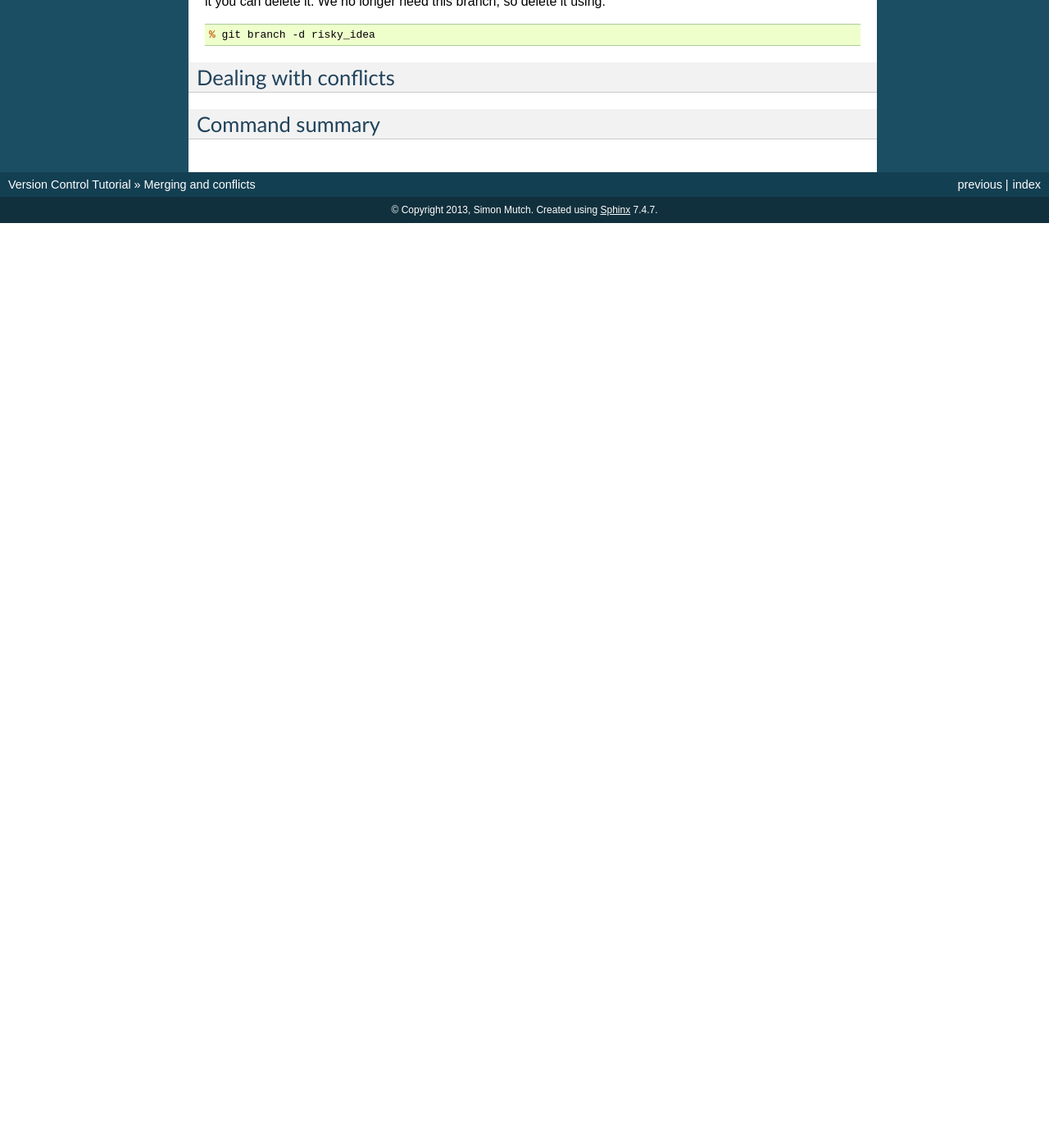
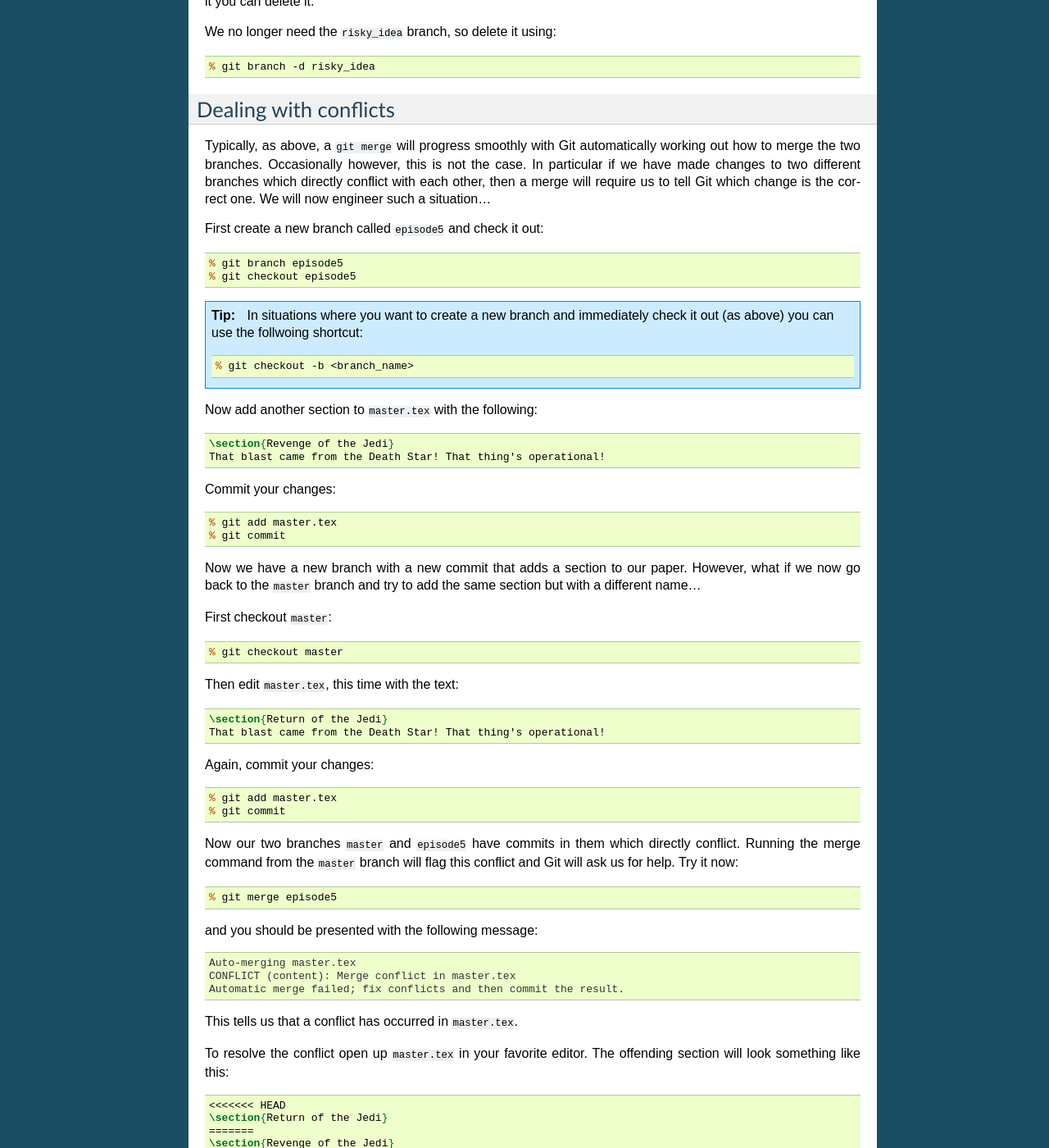
Before and after one commit to AstroinformaticsAU/VersionControlTutorial, a Sphinx documentation site: the page built from source/pages/4-merging.rst, in a window 1280 px wide and 1400 px high, scrolled down 589 px. Shown: the whole window at 82% size. Built offline with Sphinx 7.4.7, drawn with Linux system fonts in a browser that asks for light colours; before the commit the page ends 900 px from its top, so only the background shows below that; some of the changed text lies outside the part shown.

Commit message:
Add "Dealing with conflicts".

```diff
--- a/source/pages/4-merging.rst
+++ b/source/pages/4-merging.rst
@@ -6,6 +6,7 @@ Merging and conflicts
 At this stage we have two branches, ``master`` and ``risky_idea``.  Let's
 imagine that we have continued to work away on the ``risky_idea`` branch,
 committing our changes as we go...
+
 
 Merging
 -------
@@ -31,8 +32,9 @@ If everything runs smoothly, running ``git log`` should show your commits from
 the ``risky_idea`` branch.
 
 At this stage you could either checkout the ``risky_idea`` branch again and
-continue working, or if your finished with it you can delete it.  We no longer
-need this branch, so delete it using::
+continue working, or if your finished with it you can delete it.
+
+We no longer need the ``risky_idea`` branch, so delete it using::
 
     % git branch -d risky_idea
 
@@ -40,6 +42,117 @@ need this branch, so delete it using::
 Dealing with conflicts
 ----------------------
 
+Typically, as above, a ``git merge`` will progress smoothly with Git
+automatically working out how to merge the two branches.  Occasionally however,
+this is not the case.  In particular if we have made changes to two different
+branches which directly conflict with each other, then a merge will require us
+to tell Git which change is the correct one.  We will now engineer such a
+situation...
+
+First create a new branch called ``episode5`` and check it out::
+
+    % git branch episode5
+    % git checkout episode5
+
+.. tip::
+
+    In situations where you want to create a new branch and immediately check it
+    out (as above) you can use the follwoing shortcut::
+
+        % git checkout -b <branch_name>
+
+.. highlight:: latex
+
+Now add another section to ``master.tex`` with the following::
+
+    \section{Revenge of the Jedi}
+    That blast came from the Death Star! That thing's operational!
+
+.. highlight:: console
+
+Commit your changes::
+
+    % git add master.tex
+    % git commit
+
+Now we have a new branch with a new commit that adds a section to our paper.
+However, what if we now go back to the ``master`` branch and try to add the same
+section but with a different name...
+
+First checkout ``master``::
+
+    % git checkout master
+
+.. highlight:: latex
+
+Then edit ``master.tex``, this time with the text::
+
+    \section{Return of the Jedi}
+    That blast came from the Death Star! That thing's operational!
+
+.. highlight:: console
+
+Again, commit your changes::
+
+    % git add master.tex
+    % git commit
+
+Now our two branches ``master`` and ``episode5`` have commits in them which
+directly conflict.  Running the merge command from the ``master`` branch will
+flag this conflict and Git will ask us for help.  Try it now::
+
+    % git merge episode5
+
+and you should be presented with the following message::
+
+    Auto-merging master.tex
+    CONFLICT (content): Merge conflict in master.tex
+    Automatic merge failed; fix conflicts and then commit the result.
+
+.. highlight:: latex
+
+This tells us that a conflict has occurred in ``master.tex``.
+
+To resolve the conflict open up ``master.tex`` in your favorite editor.  The
+offending section will look something like this::
+
+    <<<<<<< HEAD
+    \section{Return of the Jedi}
+    =======
+    \section{Revenge of the Jedi}
+    >>>>>>> episode5
+
+Everything between the lines ``<<<<<<< HEAD`` and ``=======`` are what exists in
+the ``HEAD`` commit (the tip of the ``master`` branch in this case).  Between
+the lines ``=======`` and ``>>>>>>> episode5`` is what exists in our
+``episode5`` branch.
+
+In order to resolve the conflict, pick which of the section headings we want to
+use and remove the other lines (including the ``=======`` line and those lines
+starting with ``>`` or ``<`` symbols.  In our case we want to keep the section
+title from the ``master`` branch, and so we need to leave only that line::
+
+    \section{Return of the Jedi}
+
+.. highlight:: console
+
+After you have edited and saved ``master.tex``, finish the merge by staging and
+committing your results::
+
+    % git add master.tex
+    % git commit
+
+The commit message will be auto-populated for you, and so there is no need to
+edit it.
+
 
 Command summary
 ---------------
+
++--------------------------------+--------------------------------------------------+
+| **Command**                    |  **Description**                                 |
++--------------------------------+--------------------------------------------------+
+| ``git merge``                  | Merge branches and commits.                      |
++--------------------------------+--------------------------------------------------+
+| ``git branch -d``              | Delete a branch.                                 |
++--------------------------------+--------------------------------------------------+
```
